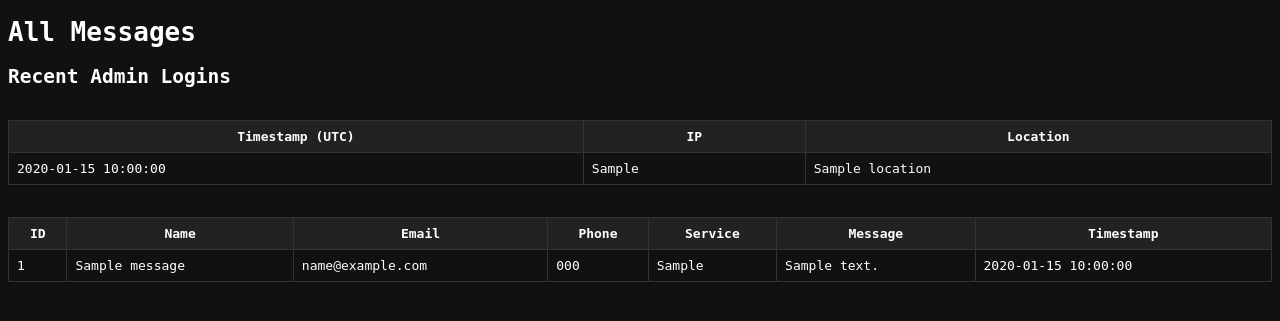
After one commit to secxion/bmxii-portfolio, a Flask app: template templates/admin_messages.html in a window 1280 px wide. The commit adds this page. Shown: the top 321 px of the page. Run offline with Flask 3, Linux system fonts and the light colour scheme; tables that the repository leaves empty hold one stand-in row (values such as "Sample post"); the template is opened without the code that fills it: values that come from a table or form of the project are taken from there, most other values are stand-ins (such as "Sample title", 1, 10 or a date in 2020).

Commit message:
Prepare for Render deployment: add Procfile, .env.example, update configs and admin UI

```diff
--- a/app.py
+++ b/app.py
@@ -1,29 +1,37 @@
-from flask import Flask, render_template, request, jsonify
-import sqlite3
+
+# Ensure .env is loaded for environment variables
+from dotenv import load_dotenv
+load_dotenv()
+
+
+
 import os
 from datetime import datetime
+from flask import Flask, render_template, request, jsonify
 
+from flask_sqlalchemy import SQLAlchemy
+from flask_migrate import Migrate
+
+
+# Configure app for SQLAlchemy with environment-based database URL
 app = Flask(__name__)
-DB_PATH = 'messages.db'
-TXT_PATH = 'messages.txt'
+app.config['SQLALCHEMY_DATABASE_URI'] = os.environ.get('DATABASE_URL', 'sqlite:///messages.db')
+app.config['SQLALCHEMY_TRACK_MODIFICATIONS'] = False
 
-# Ensure database exists
-def init_db():
-    conn = sqlite3.connect(DB_PATH)
-    c = conn.cursor()
-    c.execute('''CREATE TABLE IF NOT EXISTS messages (
-        id INTEGER PRIMARY KEY AUTOINCREMENT,
-        name TEXT,
-        email TEXT,
-        phone TEXT,
-        service TEXT,
-        message TEXT,
-        timestamp TEXT
-    )''')
-    conn.commit()
-    conn.close()
+db = SQLAlchemy(app)
+migrate = Migrate(app, db)
 
-init_db()
+
+
+# Message model for storing contact form submissions
+class Message(db.Model):
+    id = db.Column(db.Integer, primary_key=True)
+    name = db.Column(db.String(120), nullable=False)
+    email = db.Column(db.String(120), nullable=False)
+    phone = db.Column(db.String(40))
+    service = db.Column(db.String(120))
+    message = db.Column(db.Text, nullable=False)
+    timestamp = db.Column(db.DateTime, default=datetime.utcnow)
 
 @app.route('/')
 def index():
@@ -39,19 +47,66 @@ def contact():
     message = data.get('message')
     timestamp = datetime.now().isoformat()
 
-    # Save to database
-    conn = sqlite3.connect(DB_PATH)
-    c = conn.cursor()
-    c.execute('INSERT INTO messages (name, email, phone, service, message, timestamp) VALUES (?, ?, ?, ?, ?, ?)',
-              (name, email, phone, service, message, timestamp))
-    conn.commit()
-    conn.close()
-
-    # Save to text file
-    with open(TXT_PATH, 'a', encoding='utf-8') as f:
-        f.write(f"[{timestamp}] {name} <{email}> ({phone}) [{service}]: {message}\n")
-
+    # Save to database using SQLAlchemy
+    msg = Message(
+        name=name,
+        email=email,
+        phone=phone,
+        service=service,
+        message=message
+    )
+    db.session.add(msg)
+    db.session.commit()
     return jsonify({'success': True}), 200
 
+
+# Admin route to view all messages
+from flask import request, abort, render_template_string
+
+# Secret URL and password prompt for admin messages
+
+# Simple login log (in-memory, resets on server restart)
+admin_logins = []
+
+@app.route('/admin/messages')
+def admin_messages():
+    from datetime import datetime
+    import requests
+    secret = request.args.get('secret')
+    admin_secret = os.environ.get('ADMIN_SECRET', 'lofi2.0')
+    print('DEBUG: Loaded admin_secret from env:', admin_secret)
+    if secret != admin_secret:
+        abort(404)
+    # Password prompt
+    password = request.args.get('password')
+    admin_password = os.environ.get('ADMIN_PASSWORD', 'adminpass201')
+    if password != admin_password:
+        # Show password prompt form
+        return render_template_string('''
+            <form method="get">
+                <input type="hidden" name="secret" value="{{ secret }}" />
+                <input type="password" name="password" placeholder="Admin Password" />
+                <button type="submit">Login</button>
+            </form>
+            {% if password is not none %}<p style="color:red">Incorrect password</p>{% endif %}
+        ''', secret=secret, password=password)
+    # Log timestamp and IP (geo lookup placeholder)
+    ip = request.headers.get('X-Forwarded-For', request.remote_addr)
+    timestamp = datetime.utcnow().isoformat()
+    # Simple geo lookup (using ipinfo.io, can be replaced with any service)
+    try:
+        geo = requests.get(f'https://ipinfo.io/{ip}/json', timeout=2).json()
+        location = geo.get('city', '') + ', ' + geo.get('region', '') + ', ' + geo.get('country', '')
+    except Exception:
+        location = 'Unknown'
+    admin_logins.append({'timestamp': timestamp, 'ip': ip, 'location': location})
+    messages = Message.query.order_by(Message.timestamp.desc()).all()
+    return render_template('admin_messages.html', messages=messages, admin_logins=admin_logins)
+
+
+# For local development only
 if __name__ == '__main__':
     app.run(debug=True)
+
+# For production (Render), use gunicorn:
+#   gunicorn app:app
--- a/requirements.txt
+++ b/requirements.txt
@@ -1,2 +1,6 @@
 Flask
+Flask-SQLAlchemy
+Flask-Migrate
+psycopg2-binary
+python-dotenv
 gunicorn
--- /dev/null
+++ b/templates/admin_messages.html
@@ -0,0 +1,58 @@
+<!DOCTYPE html>
+<html lang="en">
+<head>
+    <meta charset="UTF-8">
+    <title>All Messages - Admin</title>
+    <style>
+        body { background: #111; color: #fff; font-family: monospace; }
+        table { width: 100%; border-collapse: collapse; margin-top: 2rem; }
+        th, td { border: 1px solid #333; padding: 0.5rem; }
+        th { background: #222; }
+        tr:nth-child(even) { background: #181818; }
+    </style>
+</head>
+<body>
+    <h1>All Messages</h1>
+    <h2>Recent Admin Logins</h2>
+    <table>
+        <thead>
+            <tr><th>Timestamp (UTC)</th><th>IP</th><th>Location</th></tr>
+        </thead>
+        <tbody>
+        {% for log in admin_logins|reverse %}
+            <tr>
+                <td>{{ log.timestamp }}</td>
+                <td>{{ log.ip }}</td>
+                <td>{{ log.location }}</td>
+            </tr>
+        {% endfor %}
+        </tbody>
+    </table>
+    <table>
+        <thead>
+            <tr>
+                <th>ID</th>
+                <th>Name</th>
+                <th>Email</th>
+                <th>Phone</th>
+                <th>Service</th>
+                <th>Message</th>
+                <th>Timestamp</th>
+            </tr>
+        </thead>
+        <tbody>
+        {% for m in messages %}
+            <tr>
+                <td>{{ m.id }}</td>
+                <td>{{ m.name }}</td>
+                <td>{{ m.email }}</td>
+                <td>{{ m.phone }}</td>
+                <td>{{ m.service }}</td>
+                <td>{{ m.message }}</td>
+                <td>{{ m.timestamp }}</td>
+            </tr>
+        {% endfor %}
+        </tbody>
+    </table>
+</body>
+</html>
```
Also changed, not shown: static/style.css (+13 -3 lines), 3 other files.
